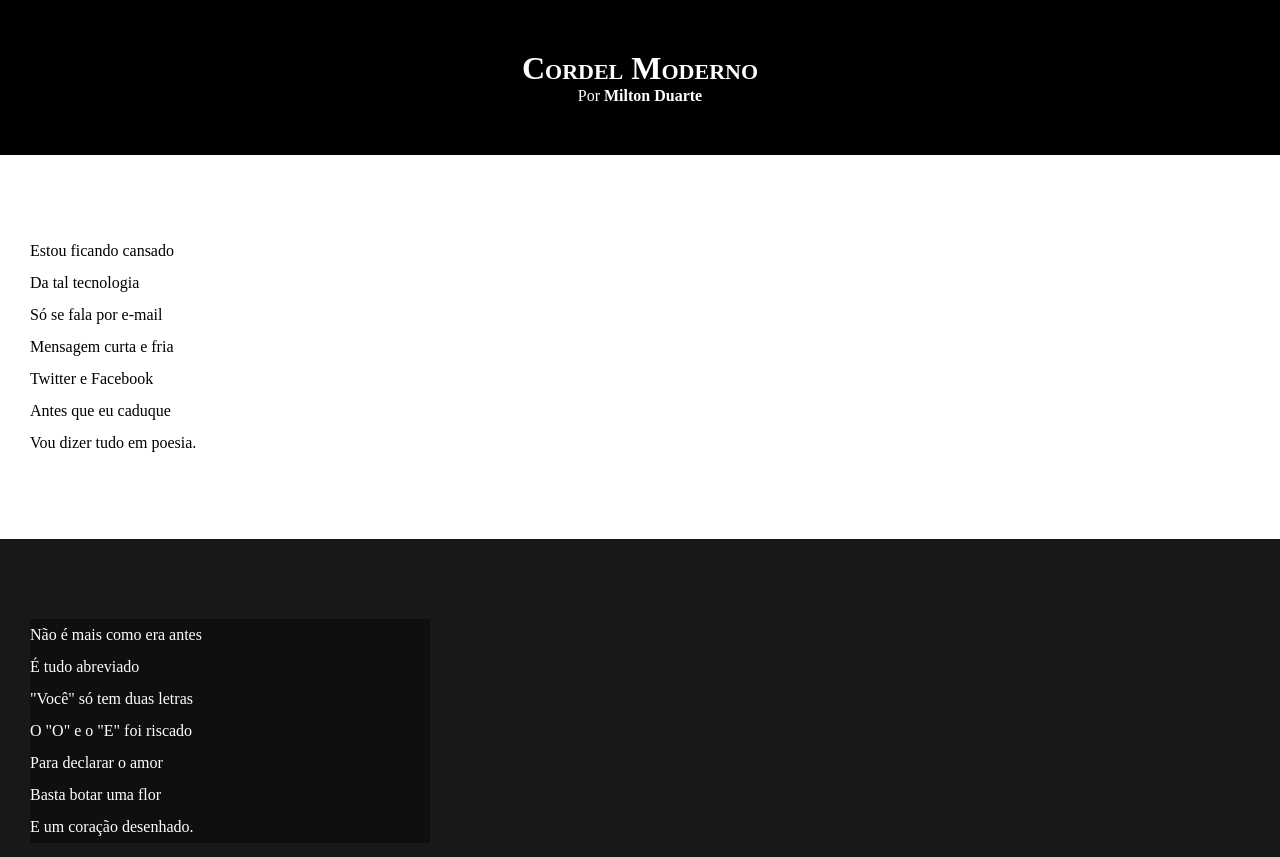
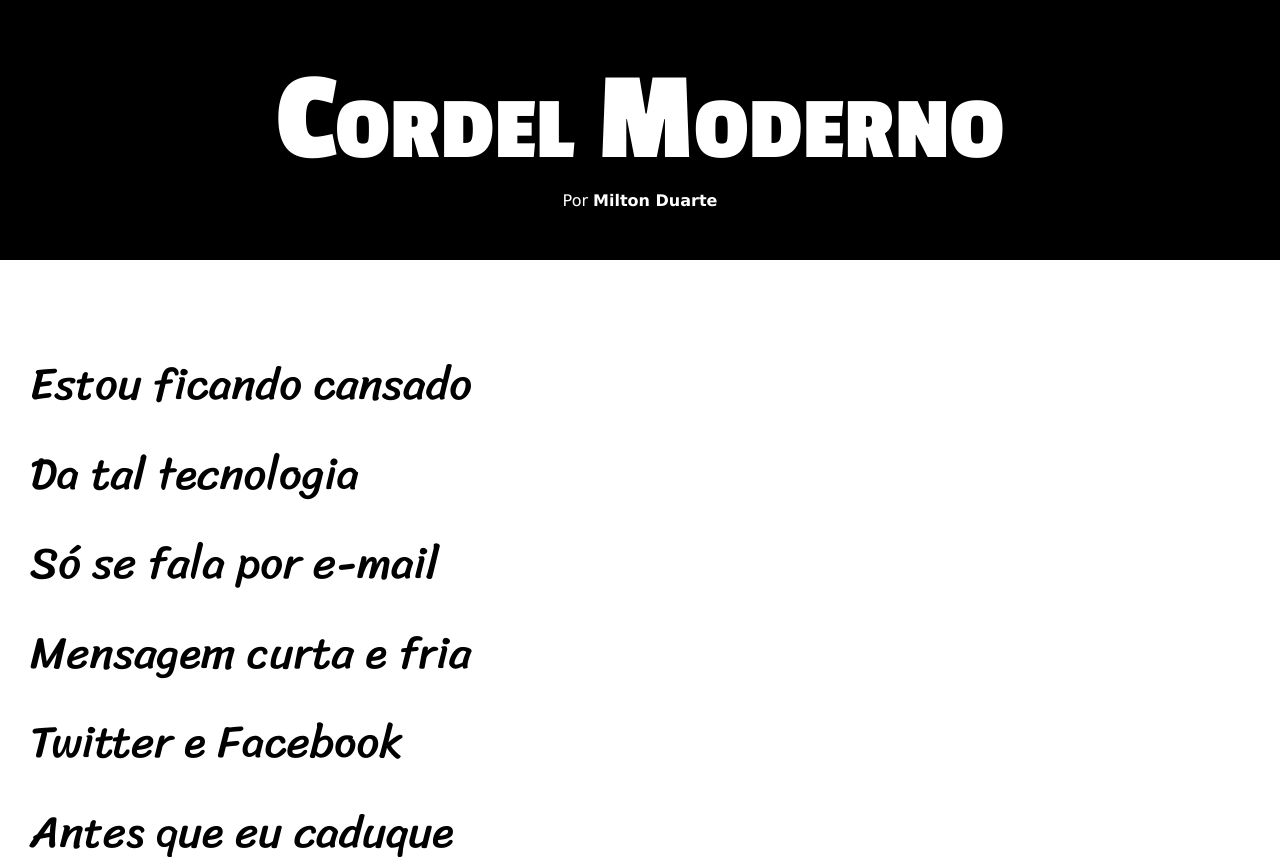
Before and after one commit to rafaelpradomendonca/HTML-CSS, a plain HTML site: page desafios/desafio012/index.html in a window 1280 px wide. Shown: the top 857 px of the page. Drawn offline with Linux system fonts and the light colour scheme.

Commit message:
atualização estilos desafio 12

```diff
--- a/desafios/desafio012/estilo/style.css
+++ b/desafios/desafio012/estilo/style.css
@@ -1,4 +1,12 @@
 @charset "UTF-8";
+
+@import url('https://fonts.googleapis.com/css2?family=Passion+One:wght@400;700&family=Sriracha&display=swap');
+
+:root{
+    --fonte1: Verdana,Geneva, Tahoma, sans-serif;
+    --fonte2:'Passion One', cursive;
+    --fonte3:'Sriracha', cursive;
+}
 
 *{
     margin: 0px;
@@ -6,19 +14,24 @@
 }
 
 html,body{
+
     min-height: 100vh;
     background-color: darkgray;
+    font-family: var(--fonte1);
 }
 
 header{
     background-color: black;
     color: white;
     text-align: center;
+
 }
 
 header > h1{
     padding-top: 50px;
     font-variant: small-caps;
+    font-family: var(--fonte2);
+    font-size: 10vw;
 }
 
 header > p{
@@ -40,6 +53,8 @@ section{
     padding-bottom: 10vh;
     line-height: 2em;
     padding-left: 30px;
+    font-family: var(--fonte3);
+    font-size: 3.5vw;
 }
 
 section.normal{
@@ -54,7 +69,8 @@ section.imagem{
 }
 
 section.imagem > p{
-    width: 400px;
+    display: inline-block;
+    padding: 5px;
     background-color: rgba(0, 0, 0, 0.356);
 }
 
```
